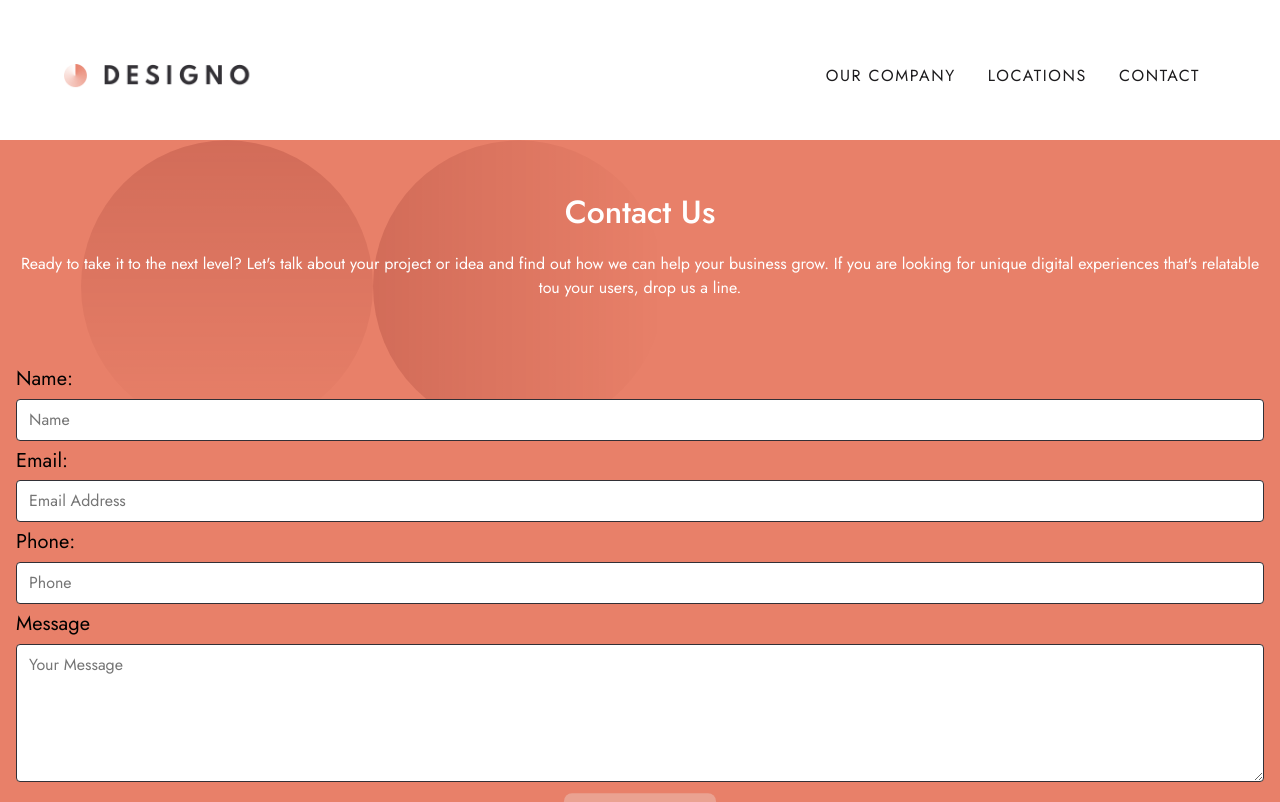
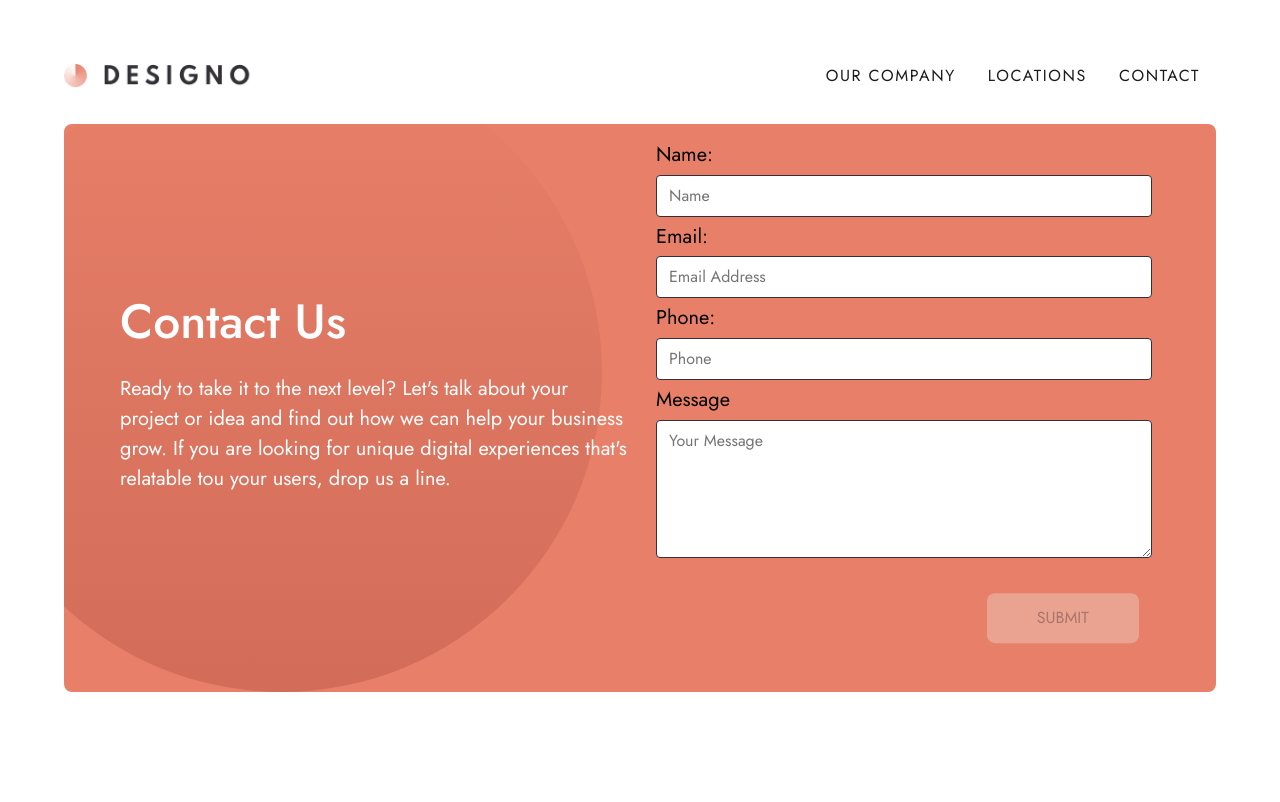
Before and after one commit to Da-vi-de/designo-multipage, a React (Create React App) app: page /contact in a window 1280 px wide. Shown: the top 802 px of the page. Built offline with nearby package versions, Linux system fonts and the light colour scheme.

Commit message:
designo website completed

```diff
--- a/src/components/contact/ContactForm.js
+++ b/src/components/contact/ContactForm.js
@@ -1,5 +1,6 @@
 import { useState, useEffect } from "react";
 import styled from "styled-components";
+import { QUERIES } from "../../utils/mediaQueries";
 import { faCheck, faTimes, faInfoCircle } from "@fortawesome/free-solid-svg-icons";
 import { FontAwesomeIcon } from "@fortawesome/react-fontawesome";
 
@@ -17,6 +18,19 @@ const SubmitButton = styled.button`
     margin-top: .5rem;
     &:focus-visible {
             outline: 2px solid var(--color-black);
+    }
+
+    @media ${QUERIES.tabletMini} {
+        margin: 2rem 0;
+        left: 87%;
+    }
+
+    @media ${QUERIES.desktop} {
+        left: 82%;
+    }
+
+    @media ${QUERIES.megaDesktop} {
+        left: 87%;
     }
 `;
 
@@ -54,7 +68,6 @@ function ContactForm() {
     const handleSubmit = e => {
         e.preventDefault();
         alert("Thank you for contacting us!");
-        console.log(name, email, phone, textMessage);
 
         clearFields(e);
 
--- a/src/components/home/viewProjects-banners/AppDesignBanner.js
+++ b/src/components/home/viewProjects-banners/AppDesignBanner.js
@@ -9,7 +9,7 @@ function AppDesignBanner() {
         <StyledAppDesignBanner>
             <div className="container">
                 <div className="text-container">
-                    <h3>App Design</h3>
+                    <h2>App Design</h2>
                     <div className="link-position">
                         <Link to="/app-design">view projects</Link>
                         <img src={iconRightArrow} alt="right arrow" className="arrow-img"/>
--- a/src/components/home/viewProjects-banners/GraphicDesignBanner.js
+++ b/src/components/home/viewProjects-banners/GraphicDesignBanner.js
@@ -9,7 +9,7 @@ function GraphicDesignBanner() {
         <StyledGraphicDesignBanner>
             <div className="container ">
                 <div className="text-container">
-                    <h3>Graphic Design</h3>
+                    <h2>Graphic Design</h2>
                     <div className="link-position">
                         <Link to="/graphic-design">view projects</Link>
                         <img src={iconRightArrow} alt="right arrow" className="arrow-img"/>
--- a/src/components/home/viewProjects-banners/WebDesignBanner.js
+++ b/src/components/home/viewProjects-banners/WebDesignBanner.js
@@ -9,7 +9,7 @@ function WebDesignBanner({padding}) {
         <StyledWebDesignBanner>
             <div className="container">
                 <div className="text-container">
-                    <h3>Web Design</h3>
+                    <h2>Web Design</h2>
                     <div className="link-position">
                         <Link to="/web-design">view projects</Link>
                         <img src={iconRightArrow} alt="right arrow" className="arrow-img"/>
--- a/src/components/styles/contact-styles/ContactForm.styled.js
+++ b/src/components/styles/contact-styles/ContactForm.styled.js
@@ -1,5 +1,8 @@
 import styled from "styled-components";
+import { QUERIES } from "../../../utils/mediaQueries";
+
 import twoCircles from "../../../assets/contact/mobile/bg-pattern-hero-contact-mobile.svg";
+import heroBg from "../../../assets/contact/desktop/bg-pattern-hero-desktop.svg";
 
 export const StyledContacForm = styled.main`
     background-color: var(--color-peach);
@@ -56,7 +59,6 @@ export const StyledContacForm = styled.main`
     label {
         span {
             font-size: var(--font-size-1_25);
-
         }
     }
 
@@ -94,4 +96,51 @@ export const StyledContacForm = styled.main`
         margin-left: 0.25rem;
         ;
     }
+
+    @media ${QUERIES.tabletMini} {
+        max-width: min(90%);
+        margin: auto;
+        border-radius: .5rem;
+        background-image: url(${heroBg});
+        background-repeat: no-repeat;
+        background-position: -80% -50%;
+        padding: 0 3rem;
+
+        .content {
+            text-align: left;
+
+            h1 {
+                font-size: var(--font-size-3);
+            }
+        }
+    }
+
+    @media ${QUERIES.desktop} {
+        display: grid;
+        grid-template-columns: repeat(2, 1fr);
+        background-position: -20% 100%;
+
+        .content {
+            grid-column: 1/2;
+            transform: translateY(20%);
+
+            p {
+                font-size: var(--font-size-1_25);
+            }
+        }
+
+        form {
+            grid-column: 2/2;
+        }
+    }
+
+    @media ${QUERIES.megaDesktop} {
+        p {
+            padding-right: 3rem;
+        }
+
+        form {
+            margin-top: 1.5rem;
+        }
+    }
 `;
--- a/src/components/styles/locations-styles/LocationMap.styled.js
+++ b/src/components/styles/locations-styles/LocationMap.styled.js
@@ -19,12 +19,11 @@ export const StyledLocationMap = styled.div`
     background-image: url(${threeCirclesBg});
     background-repeat: no-repeat;
     padding: 5rem;
-    border-radius: .5rem;
     display: grid;
     align-items: center;
     gap: 1.5rem;
     text-align: center;
-
+  }
 
     h2 {
         font-size: var(--font-size-2);
@@ -35,14 +34,14 @@ export const StyledLocationMap = styled.div`
     .title {
         font-weight: bold;
     }
-  }
+
 
   @media ${QUERIES.tabletMini} {
     max-width: min(90%);
     margin: auto;
     margin-bottom: 4rem;
     gap: 2rem;
-  }
+
 
   .leaflet-container {
     border-radius: .5rem;
@@ -52,6 +51,7 @@ export const StyledLocationMap = styled.div`
     grid-template-columns: repeat(2, 1fr);
     justify-content: left;
     text-align: left;
+    border-radius: .5rem;
   }
 
   .info-address-tab-desk-position {
@@ -61,6 +61,7 @@ export const StyledLocationMap = styled.div`
   .info-contact-tab-desk-position {
     grid-column: 2/2;
   }
+}
 
   @media ${QUERIES.desktop} {
     flex-direction: row;
--- a/src/components/styles/shared-styles/CommonViewProjectsBanner.styled.js
+++ b/src/components/styles/shared-styles/CommonViewProjectsBanner.styled.js
@@ -25,14 +25,14 @@ margin-top: 2rem;
     display: flex;
 }
 
-h3, a {
+h2, a {
     text-transform: uppercase;
     color: var(--color-white);
     white-space: nowrap;
     letter-spacing: .1rem;
 }
 
-h3 {
+h2 {
     font-size: var(--font-size-1_5);
 }
 
@@ -52,7 +52,7 @@ a {
 @media ${QUERIES.desktop} {
     margin-top: 0;
 
-    h3 {
+    h2 {
         font-size: var(--font-size-2);
     }
 
```
Also changed, not shown: 2 other files (tests, documents, lock files or other folders).
